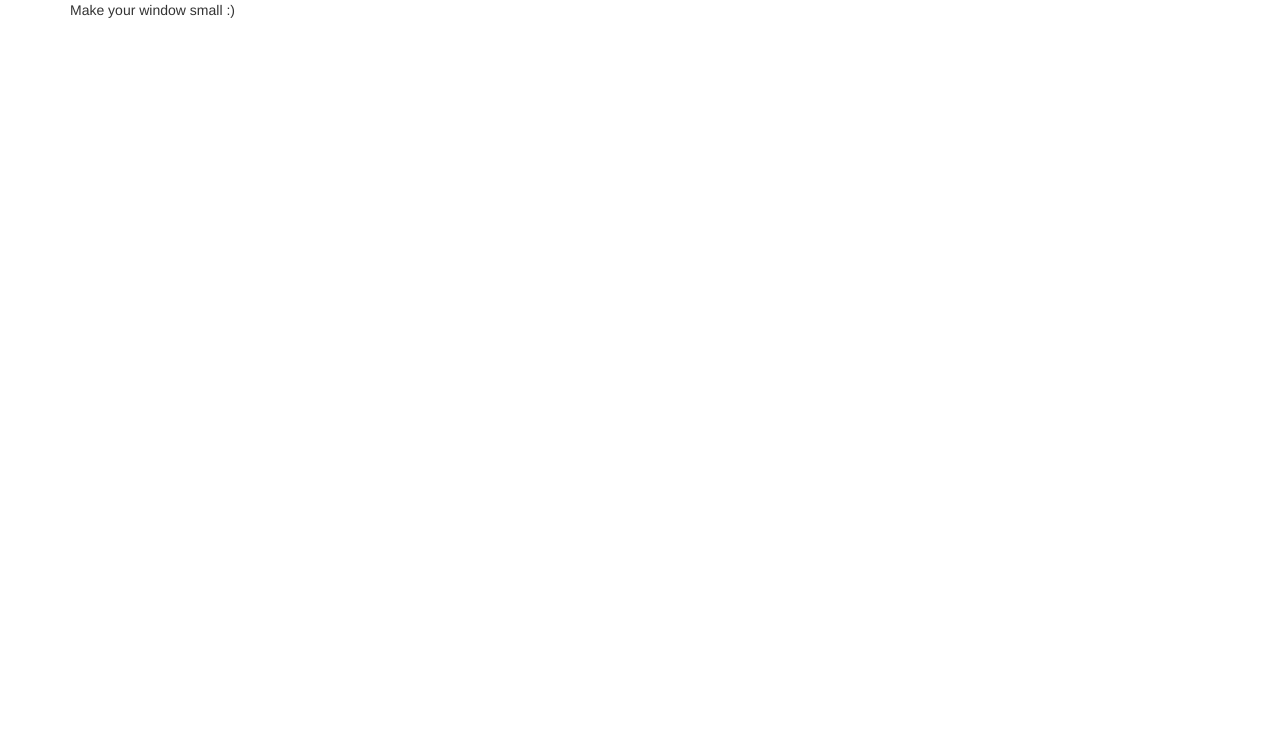
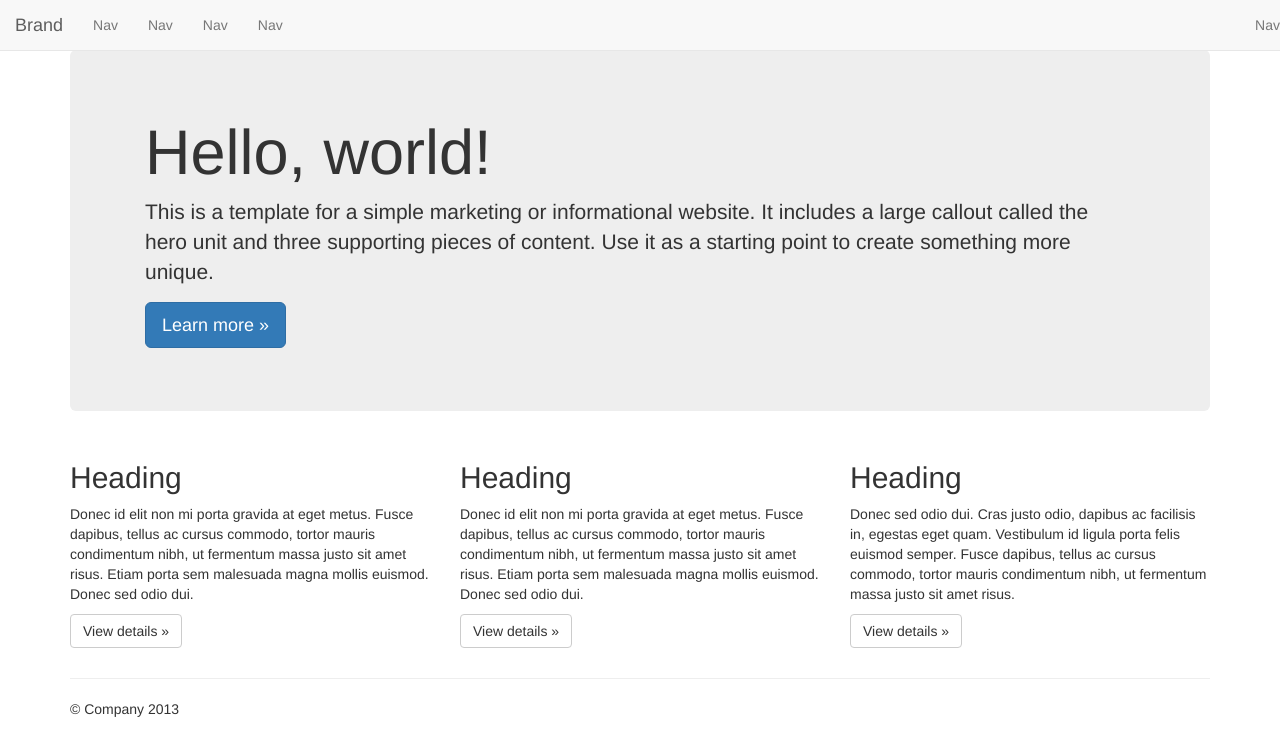
Before and after one commit to skej/bootstrap-windows, a website: page template.html in a window 1280 px wide. Drawn offline with nearby package versions, Linux system fonts and the light colour scheme.

Commit message:
set .navbar>.contain width in md/lg view

```diff
--- a/template.html
+++ b/template.html
@@ -12,7 +12,24 @@
 </head>
 <body>
 
-<nav id="phone-nav" class="navbar navbar-default window window-center window-left-slide window-right-slide navbar-fixed-top visible-xs visible-sm hidden-print" role="navigation">
+<div id="desktop-nav" class="navbar navbar-default navbar-fixed-top hidden-xs hidden-sm">
+  <div class="contain">
+    <div class="navbar-header">
+      <a href="#" class="navbar-brand">Brand</a>
+    </div>
+    <ul class="nav navbar-nav">
+      <li><a href="#">Nav</a></li>
+      <li><a href="#">Nav</a></li>
+      <li><a href="#">Nav</a></li>
+      <li><a href="#">Nav</a></li>
+    </ul>
+    <ul class="nav navbar-nav navbar-right">
+      <li><a href="#">Nav</a></li>
+    </ul>
+  </div>
+</div>
+
+<div id="phone-nav" class="navbar navbar-default window window-center window-left-slide window-right-slide navbar-fixed-top visible-xs visible-sm hidden-print" role="navigation">
   <div class="navbar-inner">
     <div class="container">
       <a class="navbar-brand" href="#">
@@ -22,7 +39,7 @@
       <button type="button" class="btn btn-default btn-right" data-toggle="window" data-target="#phone-right"><span class="glyphicon glyphicon-bell"></span></button>
     </div>
   </div>
-</nav>
+</div>
 
 <div id="phone-left" class="window window-left window-invert visible-xs visible-sm hidden-print" aria-hidden="true">
   <div class="contain">
@@ -90,10 +107,39 @@
 </div>
 
 <div class="container window window-center window-left-slide window-right-slide">
-  <div class="contain">
-    Make your window small  :)
+  <div class="jumbotron" style="margin-top:50px">
+    <div class="container">
+      <h1>Hello, world!</h1>
+      <p>This is a template for a simple marketing or informational website. It includes a large callout called the hero unit and three supporting pieces of content. Use it as a starting point to create something more unique.</p>
+      <p><a class="btn btn-primary btn-lg">Learn more &raquo;</a></p>
+    </div>
   </div>
-</div><!-- /.container -->
+  <!-- Example row of columns -->
+  <div class="row">
+    <div class="col-lg-4">
+      <h2>Heading</h2>
+      <p>Donec id elit non mi porta gravida at eget metus. Fusce dapibus, tellus ac cursus commodo, tortor mauris condimentum nibh, ut fermentum massa justo sit amet risus. Etiam porta sem malesuada magna mollis euismod. Donec sed odio dui. </p>
+      <p><a class="btn btn-default" href="#">View details &raquo;</a></p>
+    </div>
+    <div class="col-lg-4">
+      <h2>Heading</h2>
+      <p>Donec id elit non mi porta gravida at eget metus. Fusce dapibus, tellus ac cursus commodo, tortor mauris condimentum nibh, ut fermentum massa justo sit amet risus. Etiam porta sem malesuada magna mollis euismod. Donec sed odio dui. </p>
+      <p><a class="btn btn-default" href="#">View details &raquo;</a></p>
+   </div>
+    <div class="col-lg-4">
+      <h2>Heading</h2>
+      <p>Donec sed odio dui. Cras justo odio, dapibus ac facilisis in, egestas eget quam. Vestibulum id ligula porta felis euismod semper. Fusce dapibus, tellus ac cursus commodo, tortor mauris condimentum nibh, ut fermentum massa justo sit amet risus.</p>
+      <p><a class="btn btn-default" href="#">View details &raquo;</a></p>
+    </div>
+  </div>
+
+  <hr>
+
+  <footer>
+    <p>&copy; Company 2013</p>
+  </footer>
+</div> <!-- /container -->
+
 
 <script type="text/javascript" src="http://ajax.googleapis.com/ajax/libs/jquery/2.0.0/jquery.min.js"></script>
 <script src="http://netdna.bootstrapcdn.com/bootstrap/3.0.0/js/bootstrap.min.js"></script>
```
Also changed, not shown: bootstrap-windows.less (+15 -0 lines).
